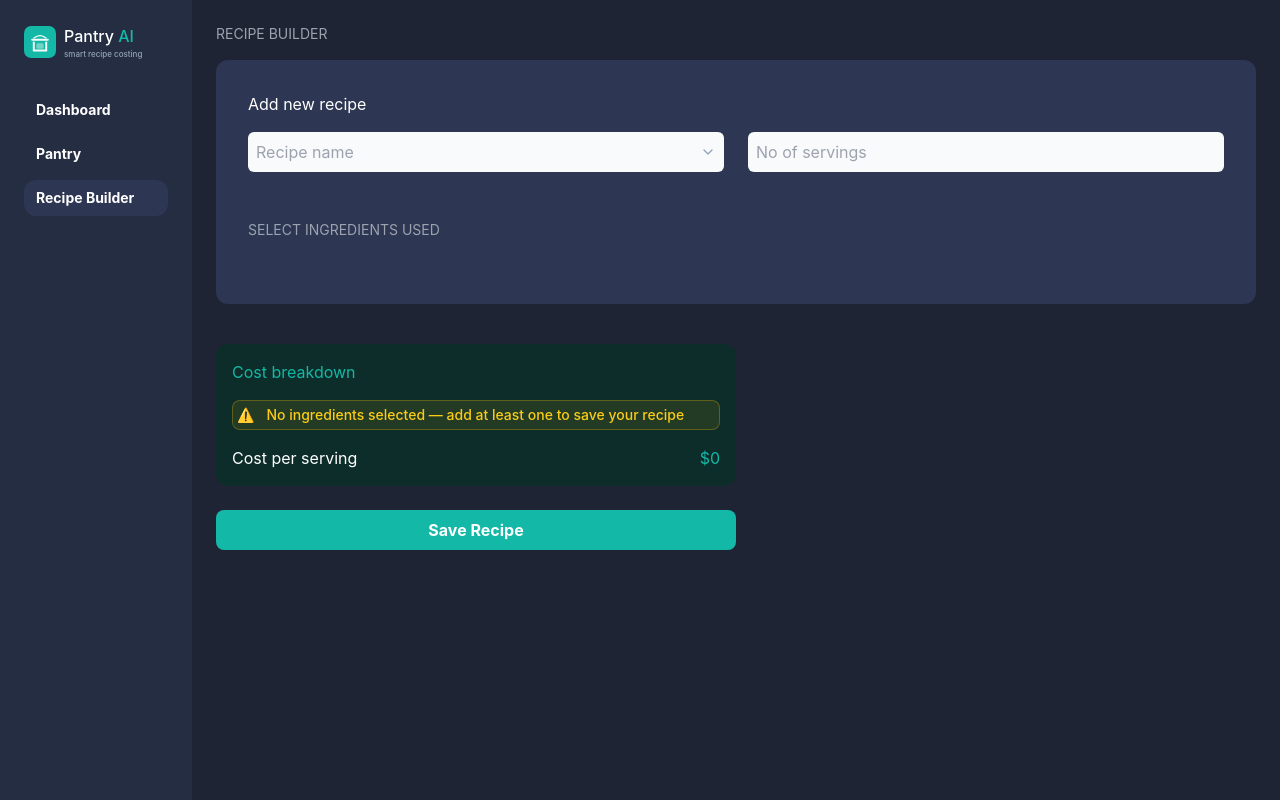
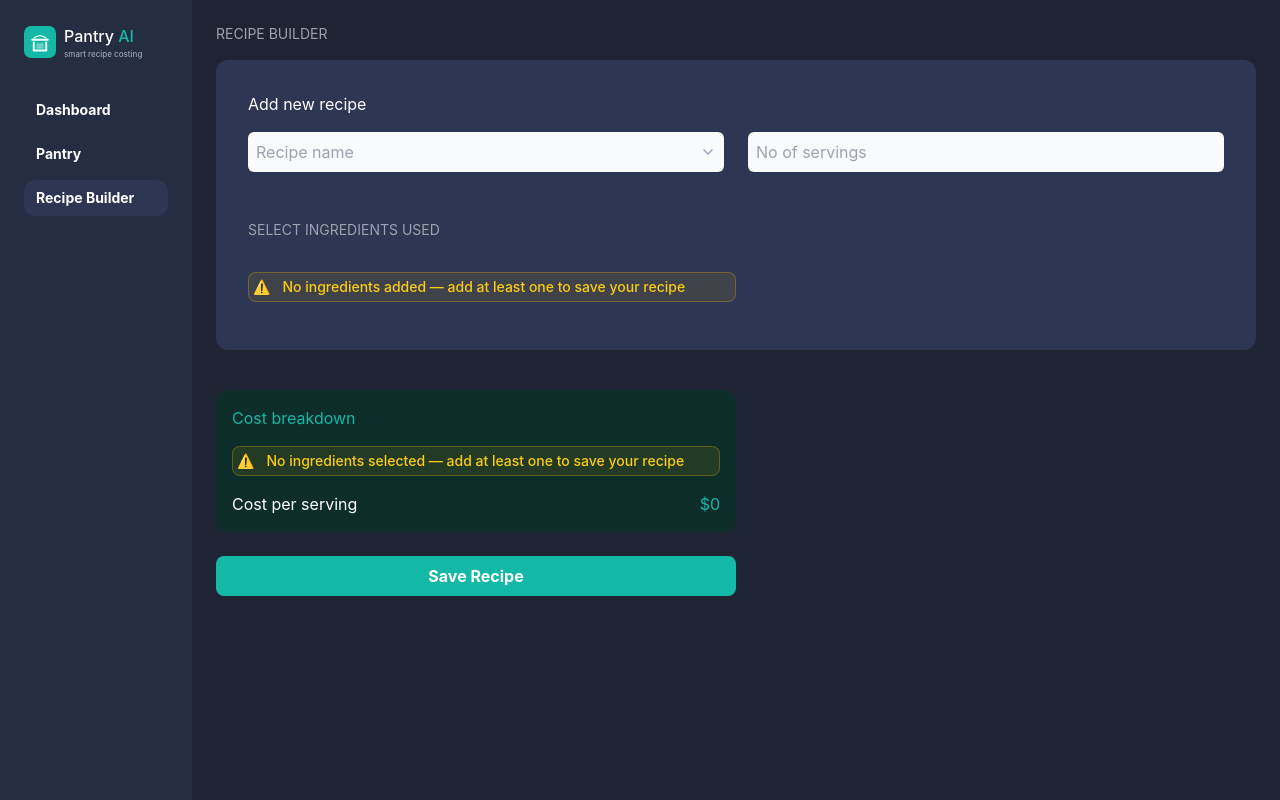
Before and after one commit to syedatahreem/Pantry-AI, a React (Vite) app: page / in a window 1280 px wide. Both pictures are taken after a click on the button "+ New recipe". Built offline with nearby package versions, Linux system fonts and the light colour scheme.

Commit message:
Add warning message for no ingredients in RecipeCostBuilder

```diff
--- a/src/components/RecipeCostBuilder/RecipeCostBuilder.tsx
+++ b/src/components/RecipeCostBuilder/RecipeCostBuilder.tsx
@@ -173,6 +173,14 @@ const RecipeCostBuilder = ({
         <h3 className="text-sm text-gray-400 mt-8 mb-4">
           SELECT INGREDIENTS USED
         </h3>
+        {ingredients.length === 0 && (
+          <div className="flex items-center w-1/2 gap-3 bg-yellow-500/10 border border-yellow-500/30 rounded-lg p-1">
+            <span className="text-yellow-400 text-sm">⚠️</span>
+            <p className="text-yellow-400 text-sm font-medium">
+              No ingredients added — add at least one to save your recipe
+            </p>
+          </div>
+        )}
         <div className="grid grid-cols-3 gap-3">
           {ingredients.map((ingredient) => (
             <button
```
